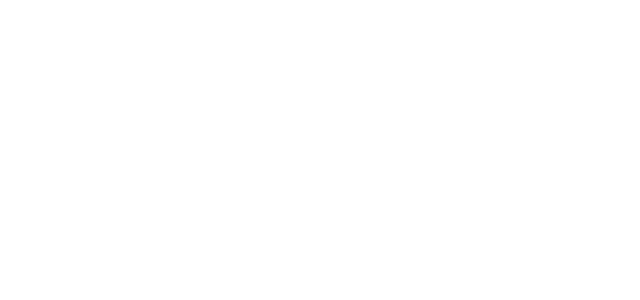
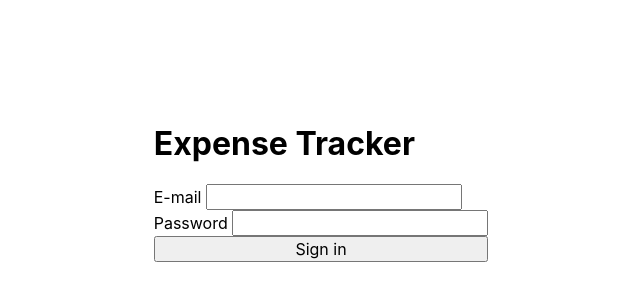
Before and after one commit to fecarneiro/expense-tracker, a Vue app in the folder apps/web/: page /login in a window 1280 px wide. Before the commit this address had no page. Shown: the part 218-518 px from the top of the page, without its empty margins (319-959 px from the left). Built offline with nearby package versions, Linux system fonts and the light colour scheme; the HTML template or start-up script is replaced by a standard one.

Commit message:
feat(web): implement routing and layout for shared expenses application

```diff
--- a/apps/web/src/api/http.ts
+++ b/apps/web/src/api/http.ts
@@ -18,7 +18,7 @@ export async function apiRequest<T>(path: string, options: ApiRequestOptions = {
   }
 
   if (requestOptions.body) {
-    headers.set('Content-Type', 'applications/json')
+    headers.set('Content-Type', 'application/json')
   }
 
   const response = await fetch(`/api${path}`, {
--- /dev/null
+++ b/apps/web/src/layouts/AppLayout.vue
@@ -0,0 +1,58 @@
+<script setup lang="ts">
+import { useRouter } from 'vue-router'
+
+import { clearSession } from '@/auth/auth.session'
+
+const router = useRouter()
+
+async function logout(): Promise<void> {
+  clearSession()
+
+  await router.replace('/login')
+}
+</script>
+
+<template>
+  <div class="app-layout">
+    <aside class="sidebar">
+      <strong>Expense Tracker</strong>
+
+      <nav>
+        <RouterLink to="/"> Shared Expenses </RouterLink>
+      </nav>
+
+      <button type="button" @click="logout">Sign out</button>
+    </aside>
+
+    <main class="page-content">
+      <RouterView />
+    </main>
+  </div>
+</template>
+
+<style scoped>
+.app-layout {
+  display: grid;
+  grid-template-columns: auto 1fr;
+  min-height: 100vh;
+}
+
+.sidebar {
+  display: flex;
+  flex-direction: column;
+}
+
+.page-content {
+  min-width: 0;
+}
+
+@media (max-width: 48rem) {
+  .app-layout {
+    grid-template-columns: 1fr;
+  }
+
+  .sidebar {
+    flex-direction: row;
+  }
+}
+</style>
--- a/apps/web/src/router/index.ts
+++ b/apps/web/src/router/index.ts
@@ -1,8 +1,47 @@
 import { createRouter, createWebHistory } from 'vue-router'
 
+import { hasSession } from '@/auth/auth.session'
+import AppLayout from '@/layouts/AppLayout.vue'
+import HomeView from '@/views/HomeView.vue'
+import LoginView from '@/views/LoginView.vue'
+
 const router = createRouter({
-  history: createWebHistory(import.meta.env.BASE_URL),
-  routes: [],
+  history: createWebHistory(),
+
+  routes: [
+    {
+      path: '/login',
+      name: 'login',
+      component: LoginView,
+    },
+    {
+      path: '/',
+      component: AppLayout,
+      children: [
+        {
+          path: '',
+          name: 'home',
+          component: HomeView,
+        },
+      ],
+    },
+  ],
+})
+
+router.beforeEach((to) => {
+  const isAuthenticated = hasSession()
+
+  if (!isAuthenticated && to.name !== 'login') {
+    return {
+      name: 'login',
+    }
+  }
+
+  if (isAuthenticated && to.name === 'login') {
+    return {
+      name: 'home',
+    }
+  }
 })
 
 export default router
--- /dev/null
+++ b/apps/web/src/views/HomeView.vue
@@ -0,0 +1,7 @@
+<template>
+  <section>
+    <h1>Shared Expenses</h1>
+
+    <p>Your shared expenses will be displayed here.</p>
+  </section>
+</template>
--- a/apps/web/src/views/LoginView.vue
+++ b/apps/web/src/views/LoginView.vue
@@ -1,58 +1,81 @@
 <script setup lang="ts">
+import type { LoginRequest, LoginResponse } from '@expense-tracker/contracts'
+import { ref } from 'vue'
 import { useRouter } from 'vue-router'
-
-import { clearSession } from '@/auth/auth.session'
+import { apiRequest } from '@/api/http'
+import { saveSession } from '@/auth/auth.session'
 
 const router = useRouter()
 
-async function logout(): Promise<void> {
-  clearSession()
+const email = ref('')
+const password = ref('')
 
-  await router.replace('/login')
+const loading = ref(false)
+const errorMessage = ref<string | null>(null)
+
+async function submit(): Promise<void> {
+  loading.value = true
+  errorMessage.value = null
+
+  const credentials: LoginRequest = {
+    email: email.value,
+    password: password.value,
+  }
+
+  try {
+    const response = await apiRequest<LoginResponse>('/auth/login', {
+      method: 'POST',
+      authenticated: false,
+      body: JSON.stringify(credentials),
+    })
+
+    saveSession(response.access_token, response.user)
+
+    await router.replace('/')
+  } catch {
+    errorMessage.value = 'Unable to login.'
+  } finally {
+    loading.value = false
+  }
 }
 </script>
 
 <template>
-  <div class="app-layout">
-    <aside class="sidebar">
-      <strong>Expense Tracker</strong>
+  <main class="login-page">
+    <form class="login-form" @submit.prevent="submit">
+      <h1>Expense Tracker</h1>
+      <label>
+        E-mail
 
-      <nav>
-        <RouterLink to="/"> Shared Expenses </RouterLink>
-      </nav>
+        <input v-model.trim="email" type="email" autocomplete="email" required>
+      </label>
 
-      <button type="button" @click="logout">Sign out</button>
-    </aside>
+      <label>
+        Password
 
-    <main class="page-content">
-      <RouterView />
-    </main>
-  </div>
+        <input v-model="password" type="password" autocomplete="current-password" required>
+      </label>
+
+      <p v-if="errorMessage" role="alert">
+        {{ errorMessage }}
+      </p>
+
+      <button type="submit" :disabled="loading">
+        {{ loading? 'Loading...' : 'Sign in' }}
+      </button>
+    </form>
+  </main>
 </template>
 
 <style scoped>
-.app-layout {
+.login-page {
   display: grid;
-  grid-template-columns: auto 1fr;
   min-height: 100vh;
+  place-items: center;
 }
 
-.sidebar {
+.login-form {
   display: flex;
   flex-direction: column;
 }
-
-.page-content {
-  min-width: 0;
-}
-
-@media (max-width: 48rem) {
-  .app-layout {
-    grid-template-columns: 1fr;
-  }
-
-  .sidebar {
-    flex-direction: row;
-  }
-}
 </style>
```
Also changed, not shown: 1 other file (tests, documents, lock files or other folders).
